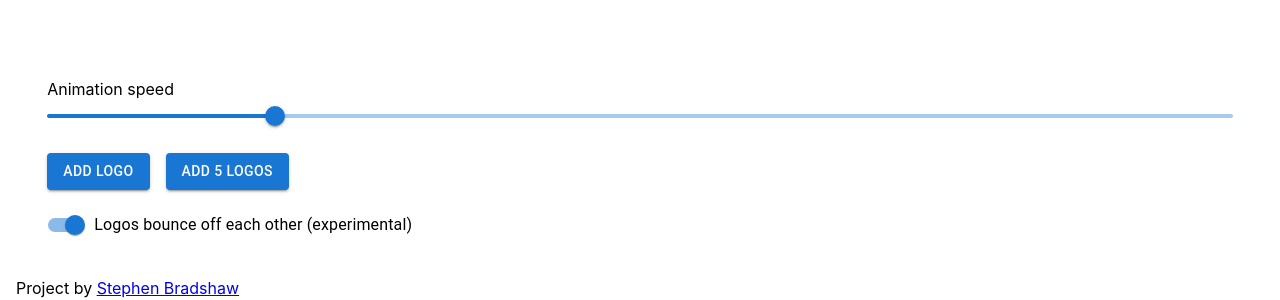
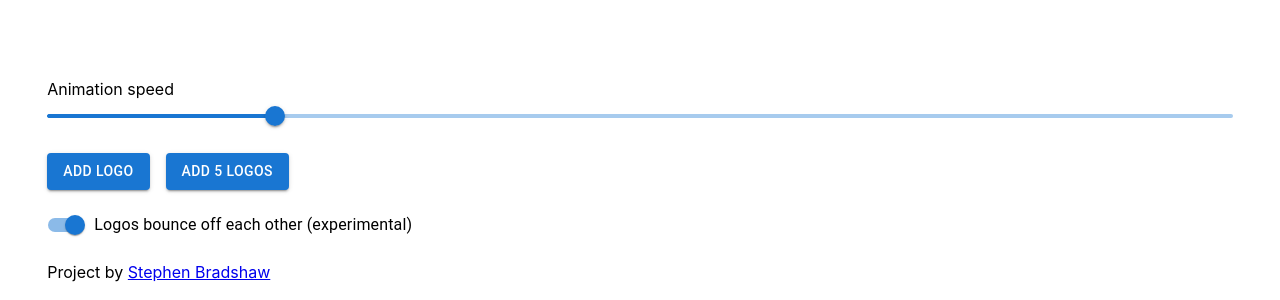
Before and after one commit to thatrobotdev/dvd-logo-simulator, a React (Create React App) app: page / in a window 1280 px wide. Shown: the part 995-1295 px from the top of the page. Built offline with nearby package versions, Linux system fonts and the light colour scheme; no server answers; the HTML template or start-up script is replaced by a standard one.

Commit message:
Adjust spacing

```diff
--- a/src/App.tsx
+++ b/src/App.tsx
@@ -2,7 +2,6 @@ import {Skeleton} from "@mui/material";
 import {useState} from "react";
 import styled from "styled-components";
 import Canvas from "./classes/Canvas";
-import Author from "./components/Author";
 import Controls from "./components/Controls";
 import MuteButton from "./components/MuteButton";
 import SourceImage from "./components/SourceImage";
@@ -76,8 +75,8 @@ const App = () => {
         isDetectCollisions={isDetectCollisions}
         toggleDetectCollisions={toggleDetectCollisions}
         setSpeed={setSpeed}
+        isIframe={isIframe}
       />
-      {!isIframe ? <Author /> : null}
       <SourceImage logoRef={logoRef} onImgLoad={onImgLoad} />
     </AppContainer>
   );
--- a/src/components/Author.tsx
+++ b/src/components/Author.tsx
@@ -1,12 +1,6 @@
-import styled from "styled-components";
-
-const P = styled.p`
-  margin-top: 2rem;
-`;
-
 const Author = () => {
   return (
-    <P>
+    <p>
       Project by{" "}
       <a
         href="https://www.stephenbradshaw.dev"
@@ -15,7 +9,7 @@ const Author = () => {
       >
         Stephen Bradshaw
       </a>
-    </P>
+    </p>
   );
 };
 
--- a/src/components/Controls.tsx
+++ b/src/components/Controls.tsx
@@ -1,6 +1,7 @@
 import {Button, FormControlLabel, Slider, Switch} from "@mui/material";
 import {useState} from "react";
 import styled from "styled-components";
+import Author from "./Author";
 
 const ControlsContainer = styled.div`
   display: flex;
@@ -26,6 +27,7 @@ interface Props {
   isDetectCollisions: boolean;
   toggleDetectCollisions: () => void;
   setSpeed: React.Dispatch<React.SetStateAction<number>>;
+  isIframe: boolean;
 }
 
 const Controls = ({
@@ -33,6 +35,7 @@ const Controls = ({
   isDetectCollisions,
   toggleDetectCollisions,
   setSpeed,
+  isIframe,
 }: Props) => {
   const [sliderValue, setSliderValue] = useState(20);
 
@@ -71,6 +74,7 @@ const Controls = ({
         }
         label="Logos bounce off each other (experimental)"
       />
+      {!isIframe ? <Author /> : null}
     </ControlsContainer>
   );
 };
```
